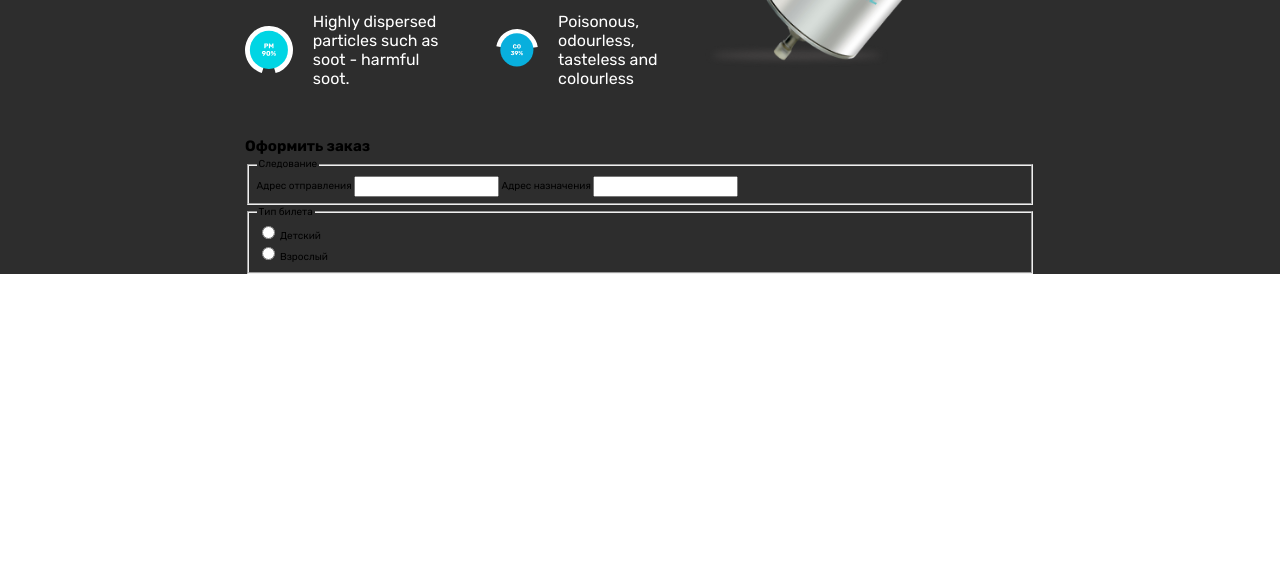
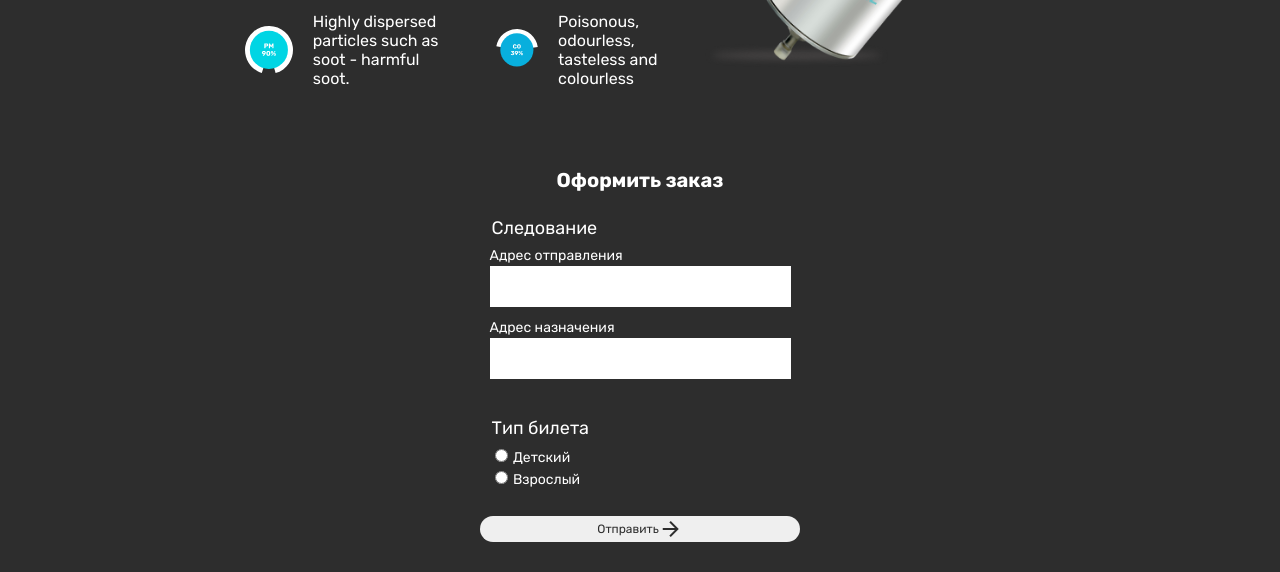
Before and after one commit to dimukhametovan/Exam_v26, a plain HTML site: page index.html in a window 1280 px wide. Shown: the part 314-886 px from the top of the page. Before the commit the page ends 800 px from the top, so only its background shows below. Drawn offline with nearby package versions, Linux system fonts and the light colour scheme.

Commit message:
second task done

```diff
--- a/css/style.css
+++ b/css/style.css
@@ -126,6 +126,70 @@ html {
   font-size: 1.8rem;
   flex: 3;
 }
+.main_order {
+  display: flex;
+  flex-direction: column;
+  align-items: center;
+  padding: 30px 0;
+}
+
+.main_order h2 {
+  color: var(--text-primary);
+  font-size: 2rem;
+  margin-bottom: 20px;
+}
+
+.main_order form {
+  width: 40%;
+  min-width: 320px;
+}
+
+.main_order form fieldset {
+  display: flex;
+  flex-direction: column;
+  margin-bottom: 20px;
+  border: none;
+}
+
+.main_order form fieldset legend {
+  color: var(--text-primary);
+  font-size: 1.8rem;
+}
+
+.main_order form label {
+  color: var(--text-primary);
+  font-size: 1.4rem;
+}
+
+.main_order .field {
+  padding: 10px;
+  outline: none;
+  border: none;
+  font-size: 1.4rem;
+  margin-bottom: 10px;
+}
+
+.main_order .field:focus {
+  outline: none;
+  border: none;
+  background: aliceblue;
+}
+
+input[type="radio"]:checked + label {
+  text-decoration: underline;
+  color: var(--text-secondary);
+}
+
+.main_order form button {
+  width: 100%;
+  display: flex;
+  align-items: center;
+  justify-content: center;
+  border: none;
+  font-size: 1.2rem;
+  color: var(--background-dark);
+  border-radius: 20px;
+}
 
 @media (max-width: 1700px) {
   .main_text h1 {
--- a/index.html
+++ b/index.html
@@ -7,6 +7,10 @@
       content="width=device-width, user-scalable=no, initial-scale=1.0, maximum-scale=1.0, minimum-scale=1.0"
     />
     <meta http-equiv="X-UA-Compatible" content="ie=edge" />
+    <link
+      rel="stylesheet"
+      href="https://fonts.googleapis.com/css2?family=Material+Symbols+Outlined:opsz,wght,FILL,GRAD@48,400,0,0"
+    />
     <link rel="stylesheet" type="text/css" href="css/reset.css" />
     <link rel="stylesheet" type="text/css" href="css/style.css" />
     <title>Димухаметова Анастасия Олеговна 211-325 28.01.2023</title>
@@ -96,6 +100,10 @@
                 <label for="adult">Взрослый</label>
               </div>
             </fieldset>
+            <button type="submit">
+              Отправить
+              <span class="material-symbols-outlined">arrow_forward</span>
+            </button>
           </form>
         </section>
       </div>
```
